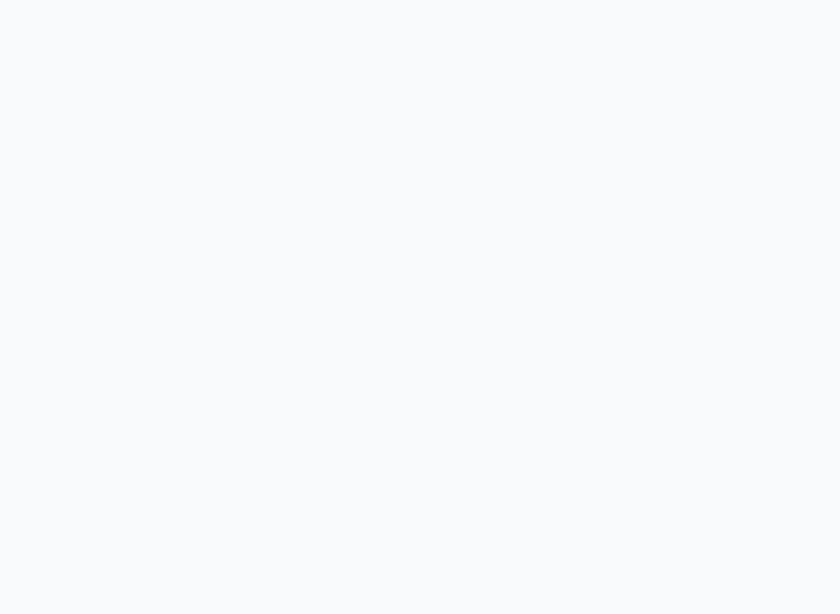
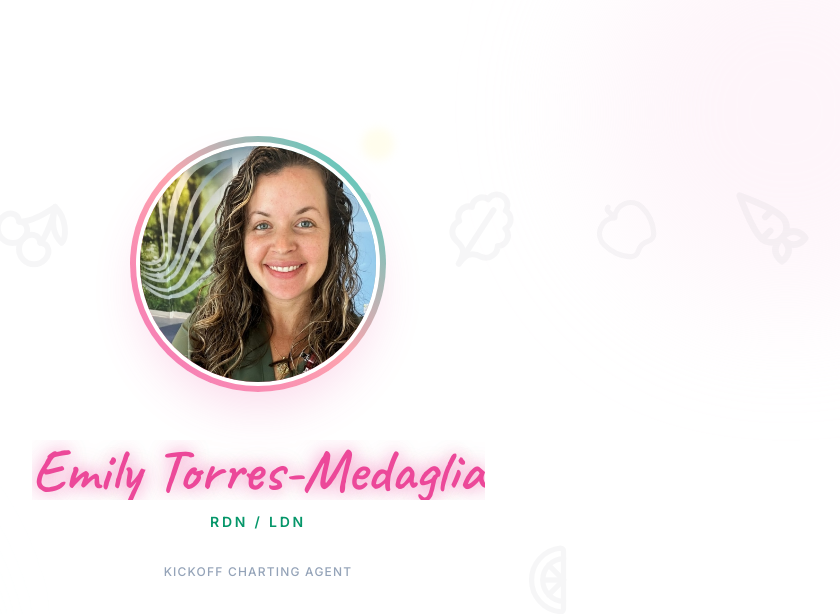
Before and after one commit to m3libere28/mykickoffchartingagent, a React (Vite) app in the folder frontend/: page / in a window 1280 px wide. Shown: the top 614 px of the page, without its empty margins (382-1222 px from the left). Built offline with nearby package versions, Linux system fonts and the light colour scheme; no server answers.

Commit message:
style(splash): enhance signature to glowing pink, add subtle veggie pattern, and enforce Splash->Login->Dashboard routing sequence

```diff
--- a/frontend/src/App.jsx
+++ b/frontend/src/App.jsx
@@ -29,10 +29,12 @@ function App() {
     setResultsData(null);
   };
 
+  // Wait for splash to finish AND auth check to finish before showing main content
   if (showSplash) {
     return <SplashPage onComplete={() => setShowSplash(false)} />;
   }
 
+  // Once splash is false, we can either Show Login (if not auth) or Auth Loading
   if (loading) {
     return (
       <div className="min-h-screen bg-slate-50 flex flex-col items-center justify-center relative overflow-hidden">
--- a/frontend/src/components/SplashPage.jsx
+++ b/frontend/src/components/SplashPage.jsx
@@ -1,5 +1,6 @@
 import React, { useState, useEffect } from 'react';
 import emilyImg from '../assets/emily.jpg';
+import { Apple, Carrot, Cherry, Citrus, Grape, LeafyGreen } from 'lucide-react';
 
 const SplashPage = ({ onComplete }) => {
   const [showSignature, setShowSignature] = useState(false);
@@ -13,20 +14,20 @@ const SplashPage = ({ onComplete }) => {
       setShowSignature(true);
     }, 1200);
 
-    // 3. Fade in credentials right after signature finishes drawing (approx 2s after sig starts)
+    // 3. Fade in credentials right after signature finishes drawing (approx 3.5s after sig starts)
     const subTimer = setTimeout(() => {
       setShowSubtitle(true);
-    }, 2800);
+    }, 4200);
 
     // 4. Fade everything out
     const fadeOutTimer = setTimeout(() => {
       setIsFadingOut(true);
-    }, 4500);
+    }, 6500);
 
     // 5. Complete splash screen sequence (trigger unmount in App.jsx)
     const completeTimer = setTimeout(() => {
       if (onComplete) onComplete();
-    }, 5500);
+    }, 7500);
 
     return () => {
       clearTimeout(sigTimer);
@@ -43,14 +44,28 @@ const SplashPage = ({ onComplete }) => {
       }`}
     >
       {/* Background Decor */}
-      <div className="absolute top-0 right-0 -mr-20 -mt-20 w-96 h-96 rounded-full bg-emerald-50/40 blur-3xl pointer-events-none" />
+      <div className="absolute top-0 right-0 -mr-20 -mt-20 w-96 h-96 rounded-full bg-pink-100/40 blur-3xl pointer-events-none" />
       <div className="absolute bottom-0 left-0 -ml-20 -mb-20 w-96 h-96 rounded-full bg-teal-50/40 blur-3xl pointer-events-none" />
+
+      {/* Subtle fruits & veggies background pattern */}
+      <div className="absolute inset-0 opacity-[0.03] pointer-events-none overflow-hidden flex flex-wrap justify-around items-center content-around p-12">
+         <Apple size={64} className="m-8 rotate-12" />
+         <Carrot size={80} className="m-8 -rotate-45" />
+         <Cherry size={72} className="m-8 rotate-45" />
+         <Citrus size={64} className="m-8 -rotate-12" />
+         <Grape size={86} className="m-8 rotate-6" />
+         <LeafyGreen size={72} className="m-8 -rotate-12" />
+         <Apple size={64} className="m-8 -rotate-45" />
+         <Carrot size={80} className="m-8 rotate-90" />
+         <Cherry size={72} className="m-8 -rotate-6" />
+         <Citrus size={64} className="m-8 rotate-45" />
+      </div>
 
       <div className="relative z-10 flex flex-col items-center max-w-lg px-6 w-full mt-[-10vh]">
 
         {/* Avatar Image container with grow-in and float animation */}
         <div className="animate-in fade-in zoom-in duration-1000 ease-out fill-mode-both">
-          <div className="relative w-48 h-48 sm:w-56 sm:h-56 rounded-full p-1.5 bg-gradient-to-tr from-emerald-400 via-emerald-300 to-teal-500 shadow-2xl shadow-emerald-500/20 hover:scale-105 transition-transform duration-500">
+          <div className="relative w-56 h-56 sm:w-64 sm:h-64 rounded-full p-1.5 bg-gradient-to-tr from-pink-400 via-rose-300 to-teal-400 shadow-2xl shadow-pink-500/20 hover:scale-105 transition-transform duration-500">
             <div className="w-full h-full rounded-full overflow-hidden border-4 border-white bg-white">
                <img
                  src={emilyImg}
@@ -71,11 +86,12 @@ const SplashPage = ({ onComplete }) => {
              className="relative overflow-hidden pt-4 pb-2 px-2"
            >
              <h1
-               className="text-slate-800 text-5xl sm:text-6xl text-center whitespace-nowrap will-change-transform"
+               className="text-pink-500 text-5xl sm:text-6xl text-center whitespace-nowrap will-change-transform"
                style={{
                   fontFamily: "'Caveat', cursive",
+                  textShadow: showSignature ? "0 0 15px rgba(236,72,153,0.5), 0 0 30px rgba(236,72,153,0.3)" : "none",
                   clipPath: showSignature ? 'polygon(0 0, 100% 0, 100% 100%, 0 100%)' : 'polygon(0 0, 0 0, 0 100%, 0 100%)',
-                  transition: 'clip-path 1.5s cubic-bezier(0.5, 0, 0.2, 1)',
+                  transition: 'clip-path 3s cubic-bezier(0.4, 0, 0.2, 1), text-shadow 2s ease-in 1s',
                   WebkitClipPath: showSignature ? 'polygon(0 0, 100% 0, 100% 100%, 0 100%)' : 'polygon(0 0, 0 0, 0 100%, 0 100%)'
                }}
              >
```
